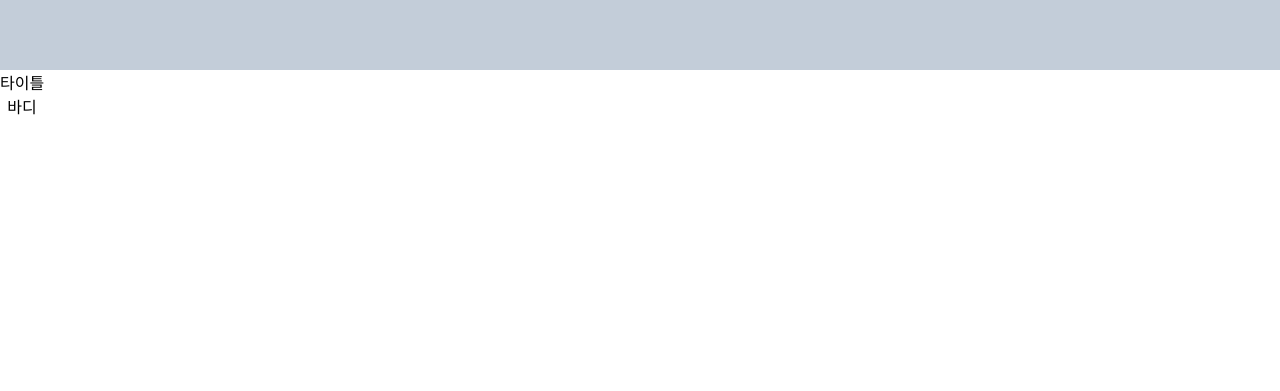
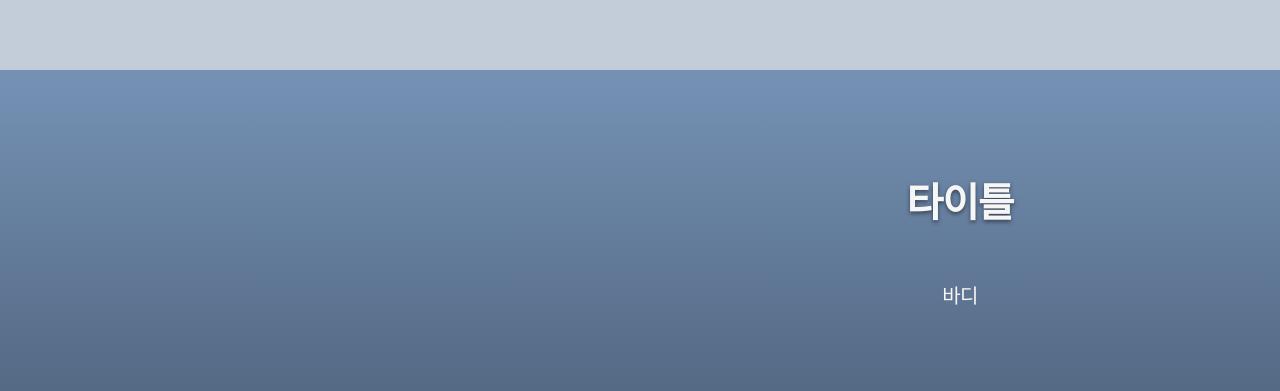
Before and after one commit to pnci1029/FolioPark, a React (Create React App) app in the folder FolioPark_FE/: page / in a window 1280 px wide. Shown: the part 880-1271 px from the top of the page. Before the commit the page ends 998 px from the top, so only its background shows below. Built offline with nearby package versions, Linux system fonts and the light colour scheme.

Commit message:
add one text box

```diff
--- a/FolioPark_FE/src/style/common/main.module.scss
+++ b/FolioPark_FE/src/style/common/main.module.scss
@@ -3,7 +3,8 @@
   width: 1920px;
   flex-direction: column;
   align-items: flex-start;
-  background: var(--Color-GrayScale-white, #FFF);
+  background: linear-gradient(0deg, rgba(76, 96, 121, 0.40) 10%, rgba(218, 226, 236, 0.40) 90%);
+
 
   //header
   .headerWrapper {
@@ -55,8 +56,6 @@
 
 
 
-
-
   //main portfolio
   .bodyWithImageWrapper {
     width: 1920px;
@@ -103,4 +102,54 @@
   }
 
 
+  //  one text box area
+  .oneTextBoxArea {
+    display: flex;
+    width: 1920px;
+    padding: 75px 0 125px 0;
+    flex-direction: column;
+    align-items: center;
+    gap: 10px;
+    background: linear-gradient(0deg, #4C6079 0%, #7592B5 100%);
+  }
+
+  .oneTextArea {
+    display: flex;
+    width: 728px;
+    padding: 30px 0;
+    flex-direction: column;
+    align-items: center;
+    gap: 50px;
+
+  }
+
+  .oneTextWrapper {
+    display: flex;
+    justify-content: center;
+    align-items: center;
+    align-self: stretch;
+
+    flex: 1 0 0;
+    color: var(--Color-GrayScale-G-000_bg, #F6F6F6);
+    text-align: center;
+
+    > .title {
+      text-shadow: 0 2px 4px rgba(0, 0, 0, 0.50);
+      font-size: 40px;
+      font-style: normal;
+      font-weight: 700;
+      line-height: 140%;
+      letter-spacing: -1.2px;
+    }
+
+    > .body {
+      font-size: 20px;
+      font-style: normal;
+      font-weight: 400;
+      line-height: 150%;
+      letter-spacing: -0.6px;
+    }
+  }
+
+
 }
```
